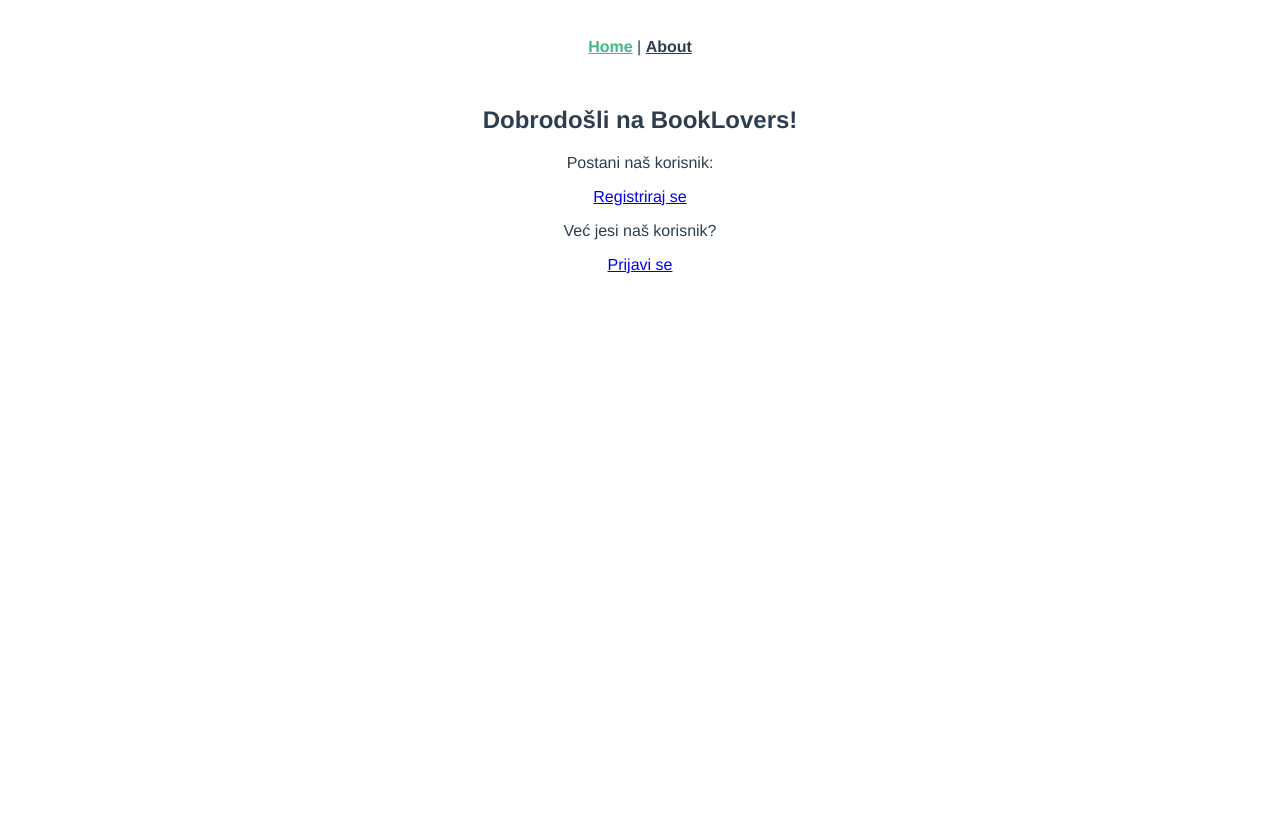
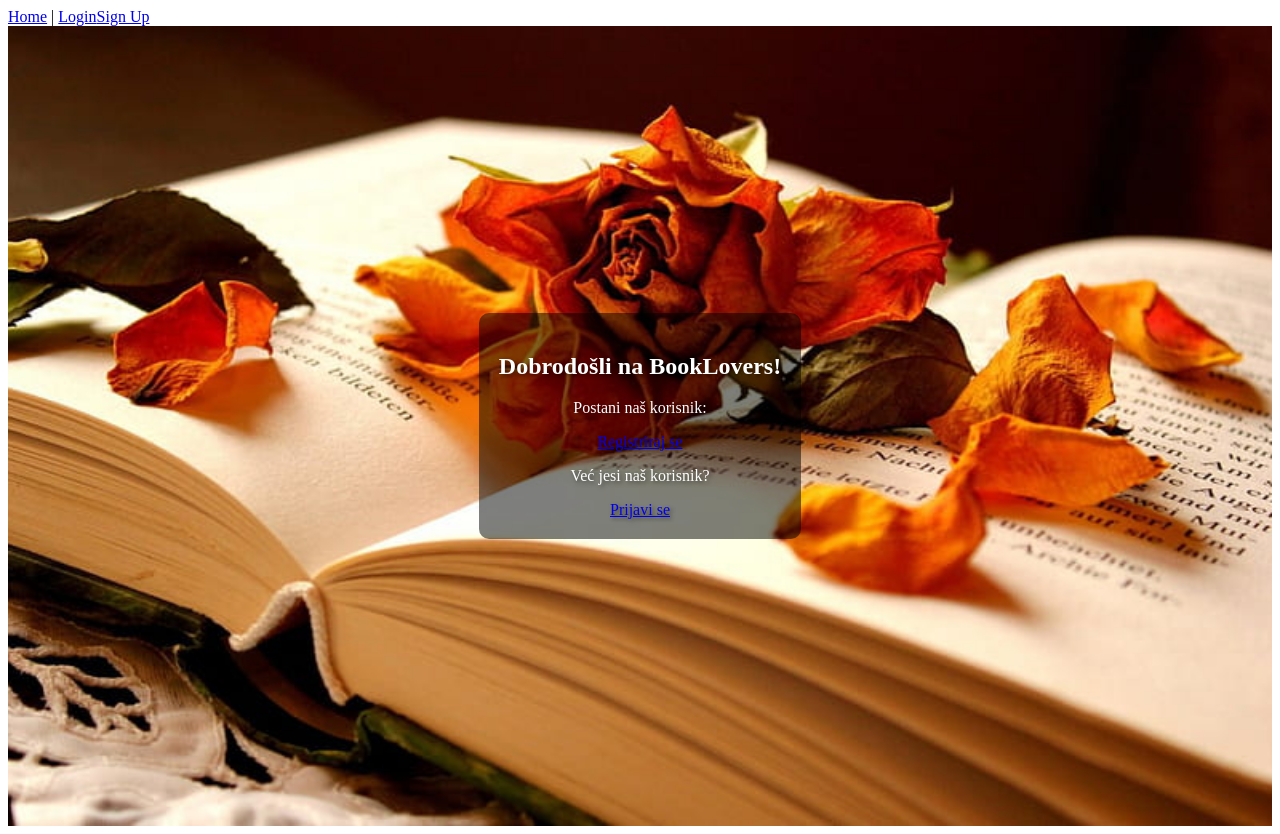
Before and after one commit to shlazaric/projekt-pi, a Vue app: page / in a window 1280 px wide. Before the commit the page ends 800 px from the top, so only its background shows below. Built offline with nearby package versions, Linux system fonts and the light colour scheme.

Commit message:
Dodana pozadina, firebase i sign up

```diff
--- a/src/App.vue
+++ b/src/App.vue
@@ -1,30 +1,11 @@
 <template>
-  <nav>
+  <div id="app">
+    <div id="nav">
     <router-link to="/">Home</router-link> |
-    <router-link to="/about">About</router-link>
-  </nav>
-  <router-view/>
-</template>
+    <router-link to="/login-view">Login</router-link>
+    <router-link to="/sign-up">Sign Up</router-link>
+    </div>
+    <router-view/>
+    </div>
 
-<style lang="scss">
-#app {
-  font-family: Avenir, Helvetica, Arial, sans-serif;
-  -webkit-font-smoothing: antialiased;
-  -moz-osx-font-smoothing: grayscale;
-  text-align: center;
-  color: #2c3e50;
-}
-
-nav {
-  padding: 30px;
-
-  a {
-    font-weight: bold;
-    color: #2c3e50;
-
-    &.router-link-exact-active {
-      color: #42b983;
-    }
-  }
-}
-</style>
+    </template>
--- /dev/null
+++ b/src/firebase.js
@@ -0,0 +1,18 @@
+import firebase from 'firebase/app';
+import 'firebase/auth';
+import 'firebase/firestore';
+
+var firebaseConfig = {
+    apiKey: "AIzaSyBGki5dQLJvSTmCPgXrTUAlgOpIlhp2XUo",
+    authDomain: "book-lovers-7b0ff.firebaseapp.com",
+    projectId: "book-lovers-7b0ff",
+    storageBucket: "book-lovers-7b0ff.appspot.com",
+    messagingSenderId: "921945411334",
+    appId: "1:921945411334:web:77004b382d0b3700455887",
+    measurementId: "G-ZC1KG54PGV"
+};
+
+const firebaseApp = firebase.initializeApp(firebaseConfig);
+export const auth = firebase.auth();
+export const db = firebase.firestore();
+export default firebaseApp;
--- a/src/views/HomeView.vue
+++ b/src/views/HomeView.vue
@@ -17,12 +17,28 @@
 </template>
 
 <script>
-
-
 export default {
   name: 'HomeView',
-  components: {
+};
+</script>
 
-  }
+<style scoped>
+.home-view {
+  background-image: url('@/assets/naslovna.jpg');
+  background-size: cover;
+  background-position: center;
+  height: 100vh;
+  display: flex;
+  justify-content: center;
+  align-items: center;
+  color: white;
+  text-shadow: 2px 2px 4px rgba(0, 0, 0, 0.5);
+  text-align: center;
 }
-</script>
+
+.content {
+  background-color: rgba(0, 0, 0, 0.5);
+  padding: 20px;
+  border-radius: 10px;
+}
+</style>
--- a/src/views/LoginView.vue
+++ b/src/views/LoginView.vue
@@ -17,3 +17,60 @@
     </div>
   </div>
 </template>
+
+<script>
+import { auth } from '@/firebase';
+
+export default {
+  name: "login-view",
+  data() {
+    return {
+      email: "",
+      password: "",
+    };
+  },
+  methods: {
+    login() {
+      auth.signInWithEmailAndPassword(this.email, this.password)
+        .then(userCredential => {
+
+          console.log(userCredential);
+          this.$router.push('/search-view');
+        })
+        .catch(error => {
+          console.error(error);
+        });
+    }
+  }
+}
+</script>
+
+<style scoped>
+.login-view {
+  background-image: url('@/assets/naslovna.jpg');
+  background-size: cover;
+  background-position: center;
+  height: 100vh;
+  display: flex;
+  justify-content: center;
+  align-items: center;
+  color: white;
+  text-shadow: 2px 2px 4px rgba(0, 0, 0, 0.5);
+  text-align: center;
+}
+
+.content {
+  background-color: rgba(0, 0, 0, 0.5);
+  padding: 20px;
+  border-radius: 10px;
+  width: 300px;
+}
+
+.form-group {
+  margin-bottom: 15px;
+}
+
+.btn-primary {
+  width: 100%;
+}
+</style>
--- /dev/null
+++ b/src/views/SignUp.vue
@@ -0,0 +1,86 @@
+<template>
+    <div class="registration-view">
+      <div class="content">
+        <h2>Registracija</h2>
+        <form @submit.prevent="signup">
+          <div class="form-group">
+            <label for="emailField">Upiši e-mail</label>
+            <input v-model="email" type="email" class="form-control" id="emailField" aria-describedby="emailHelp" placeholder="Enter email">
+            <small id="emailHelp" class="form-text text-muted"></small>
+          </div>
+          <div class="form-group">
+            <label for="passwordField">Upiši lozinku</label>
+            <input v-model="password" type="password" class="form-control" id="passwordField" placeholder="Password">
+          </div>
+          <div class="form-group">
+            <label for="confirmPasswordField">Ponovi lozinku</label>
+            <input v-model="passwordRepeat" type="password" class="form-control" id="confirmPasswordField" placeholder="Confirm password">
+          </div>
+          <button type="submit" class="btn btn-primary mt-5">Registriraj se</button>
+        </form>
+      </div>
+    </div>
+  </template>
+
+  <script>
+  import { auth } from '@/firebase';
+
+  export default {
+    name: "registration-view",
+    data() {
+      return {
+        email: "",
+        password: "",
+        passwordRepeat: ""
+      };
+    },
+    methods: {
+      signup() {
+        if (this.password !== this.passwordRepeat) {
+          alert("Lozinke se ne podudaraju.");
+          return;
+        }
+
+        auth.createUserWithEmailAndPassword(this.email, this.password)
+          .then(userCredential => {
+
+            console.log(userCredential);
+            this.$router.push('/lgin-view');
+          })
+          .catch(error => {
+            console.error(error);
+          });
+      }
+    }
+  }
+  </script>
+
+  <style scoped>
+  .registration-view {
+    background-image: url('@/assets/naslovna.jpg');
+    background-size: cover;
+    background-position: center;
+    height: 100vh;
+    display: flex;
+    justify-content: center;
+    align-items: center;
+    color: white;
+    text-shadow: 2px 2px 4px rgba(0, 0, 0, 0.5);
+    text-align: center;
+  }
+
+  .content {
+    background-color: rgba(0, 0, 0, 0.5);
+    padding: 20px;
+    border-radius: 10px;
+    width: 300px;
+  }
+
+  .form-group {
+    margin-bottom: 15px;
+  }
+
+  .btn-primary {
+    width: 100%;
+  }
+  </style>
```
Also changed, not shown: src/main.js (+6 -4 lines), src/assets/naslovna.jpg (added).
